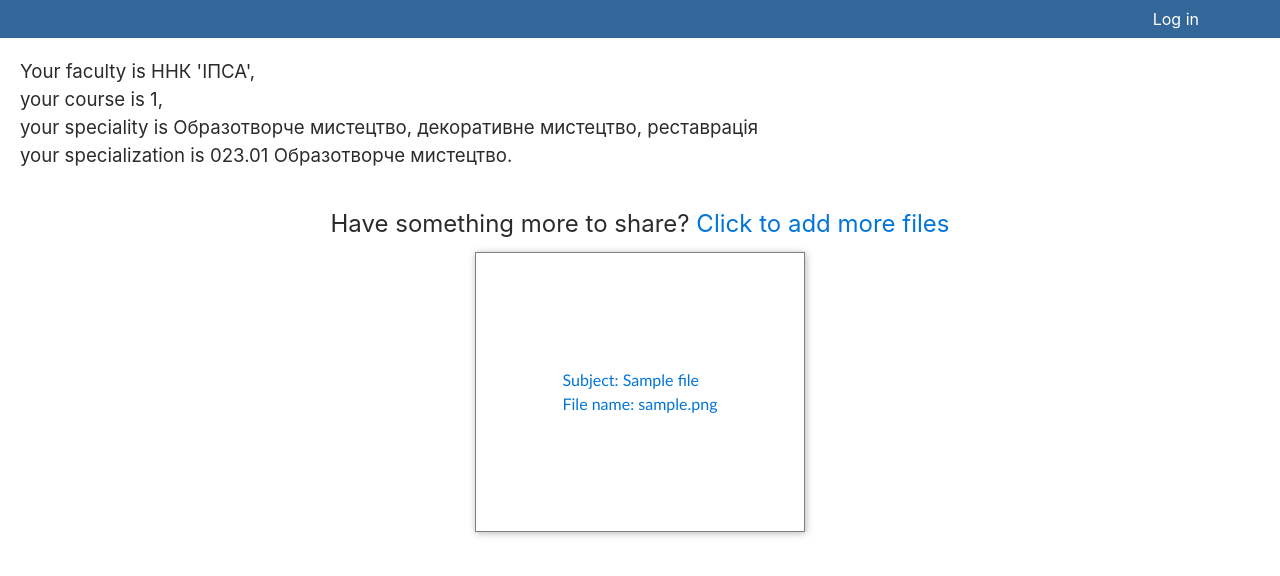
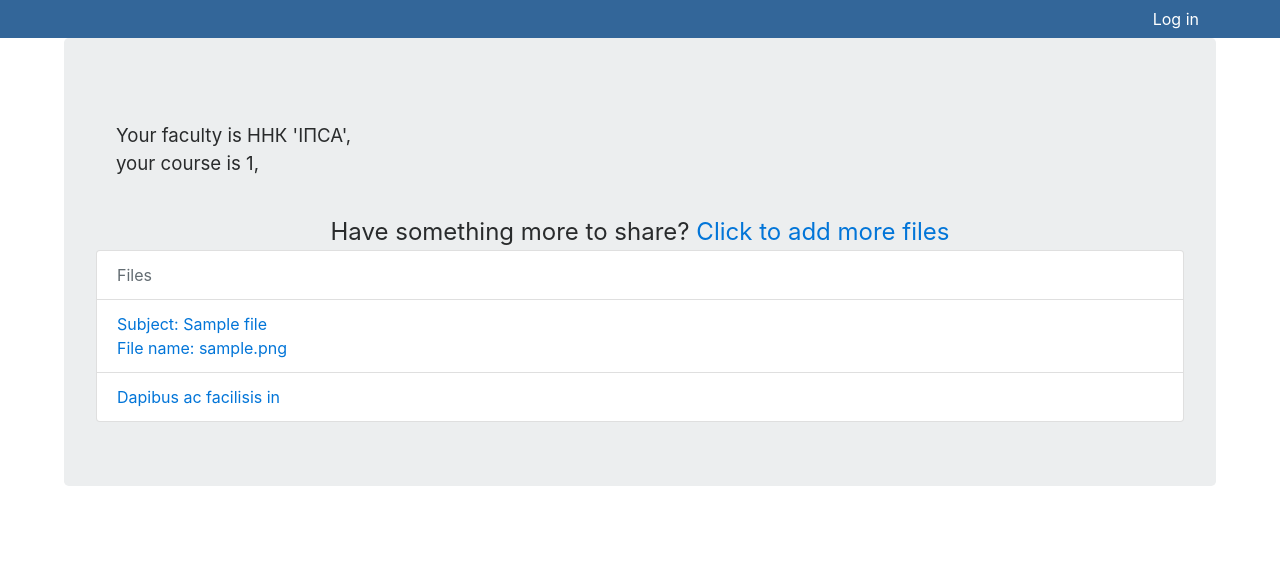
Before and after one commit to vilnitskiy/Writeoff, a Django app: template WriteOff/templates/uploaded_files.html in a window 1280 px wide. Shown: the top 576 px of the page. Run offline with Django 3.2, Linux system fonts and the light colour scheme; the template is opened without the code that fills it: values that come from a table or form of the project are taken from there, others are empty; data comes from the database, SQL or seed files in the repository; tables that the repository leaves empty hold one stand-in row (values such as "Sample post"); some libraries are stand-ins or nearby versions.

Commit message:
fix struct and add list group

```diff
--- a/WriteOff/WriteOff/urls.py
+++ b/WriteOff/WriteOff/urls.py
@@ -15,16 +15,16 @@ urlpatterns = [
     # Steps for unauthed user
     url(r'^faculties/', views.faculties, name='faculties'),
     url(r'^(?P<id_faculty>\d+)/course/', views.courses, name='courses'),
-    url(r'^(?P<id_faculty>\d+)/(?P<id_course>\d+)/speciality/',
-        views.speciality,
-        name='speciality'),
-    url(r'^(?P<id_faculty>\d+)/(?P<id_course>\d+)/(?P<id_speciality>\d+)/specialization/',
-        views.specialization,
-        name='specialization'),
-    url(r'^(?P<id_faculty>\d+)/(?P<id_course>\d+)/(?P<id_speciality>\d+)/(?P<id_specialization>\d+)/',
+    #url(r'^(?P<id_faculty>\d+)/(?P<id_course>\d+)/speciality/',
+    #    views.speciality,
+    #    name='speciality'),
+    #url(r'^(?P<id_faculty>\d+)/(?P<id_course>\d+)/(?P<id_speciality>\d+)/specialization/',
+    #    views.specialization,
+    #    name='specialization'),
+    url(r'^(?P<id_faculty>\d+)/(?P<id_course>\d+)/',
         views.FilesView.as_view(),
         name='files'),
-    url(r'^uploaded_files/(?P<id_faculty>\d+)/(?P<id_course>\d+)/(?P<id_speciality>\d+)/(?P<id_specialization>\d+)/',
+    url(r'^uploaded_files/(?P<id_faculty>\d+)/(?P<id_course>\d+)/',
         views.uploaded_files,
         name='uploaded_files'),
 
--- a/WriteOff/assets/css/main.css
+++ b/WriteOff/assets/css/main.css
@@ -119,7 +119,7 @@
 }
 
 .jumbotron {
-    width: 70%;
+    width: 90%;
     margin: 0 auto;
 }
 
--- a/WriteOff/fawn/models.py
+++ b/WriteOff/fawn/models.py
@@ -71,7 +71,6 @@ class File(models.Model):
         choices=Constants.TYPE_CHOICES,
         max_length=100)
     extra_comment = models.TextField()
-    specialization = models.ForeignKey(Specialization)
     course = models.ForeignKey(Course)
     faculty = models.ForeignKey(Faculty)
 
--- a/WriteOff/templates/courses.html
+++ b/WriteOff/templates/courses.html
@@ -7,7 +7,7 @@
         <p class="additional-text">Your faculty is {{ chosen_faculty }}. Now choose your course:</p>
         <div id="mainbox">
 	        {% for course in courses %}
-                <a href="{% url 'speciality' chosen_faculty.id course.id %}">
+                <a href="{% url 'uploaded_files' chosen_faculty.id course.id %}">
                     <div class="card">
                         <h1>{{ course }}</h1>
                     </div>
--- a/WriteOff/templates/uploaded_files.html
+++ b/WriteOff/templates/uploaded_files.html
@@ -1,32 +1,37 @@
 {% extends 'base.html' %}
 {% load static %}
 
-
 {% block content %}
-
+  <div class="jumbotron">
+    <div class="conteiner">
     <div class="files-wrapper">
         <p class="adtn-text">
             Your faculty is {{ chosen_faculty }},<br>
             your course is {{ chosen_course.course }},<br>
-            your speciality is {{ chosen_speciality }}<br>
-            your specialization is {{ chosen_specialization }}.
         </p>
         <div class="form-link">
             Have something more to share?
-            <a href="{% url 'files' chosen_faculty.id chosen_course.id chosen_speciality.id chosen_specialization.id %}">Click to add more files</a>
+            <a href="{% url 'files' chosen_faculty.id chosen_course.id %}">Click to add more files</a>
         </div>
-        <div id="mainbox">
-            {% for file in files %}
-                <div class="files">
-                    <a href="{{ file.file.url }}">
-                    <div class="files-card">
-                            Subject: {{ file.subject }} <br>
-                            File name: {{ file.file.name }}
-                    </div>
-                    </a>
-                </div>
-                <br>
-            {% endfor %}
+
+        <div class="list-group">
+          <a href="#" class="list-group-item disabled">Files</a>
+          {% for file in files %}
+            <a href="{{ file.file.url }}" class="list-group-item">
+                Subject: {{ file.subject }} <br>
+                File name: {{ file.file.name }}
+            </a>
+          {% endfor %}
+
+
+          <a href="#" class="list-group-item">Dapibus ac facilisis in</a>
+</div>
+
+
+
+
+
+
         </div>
     </div>
 
```
Also changed, not shown: WriteOff/fawn/views.py (+14 -27 lines), WriteOff/fawn/migrations/0007_remove_file_specialization.py (added).
